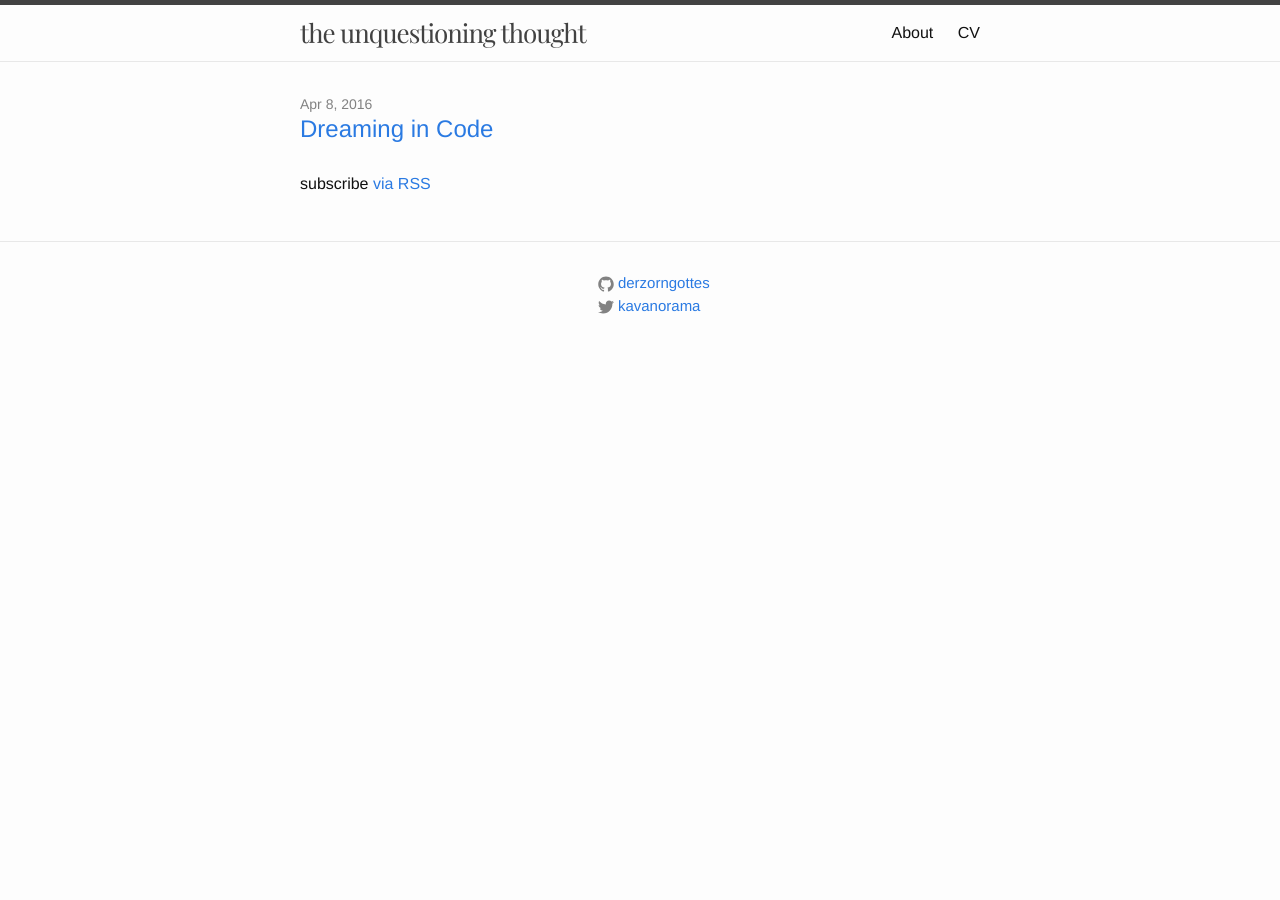
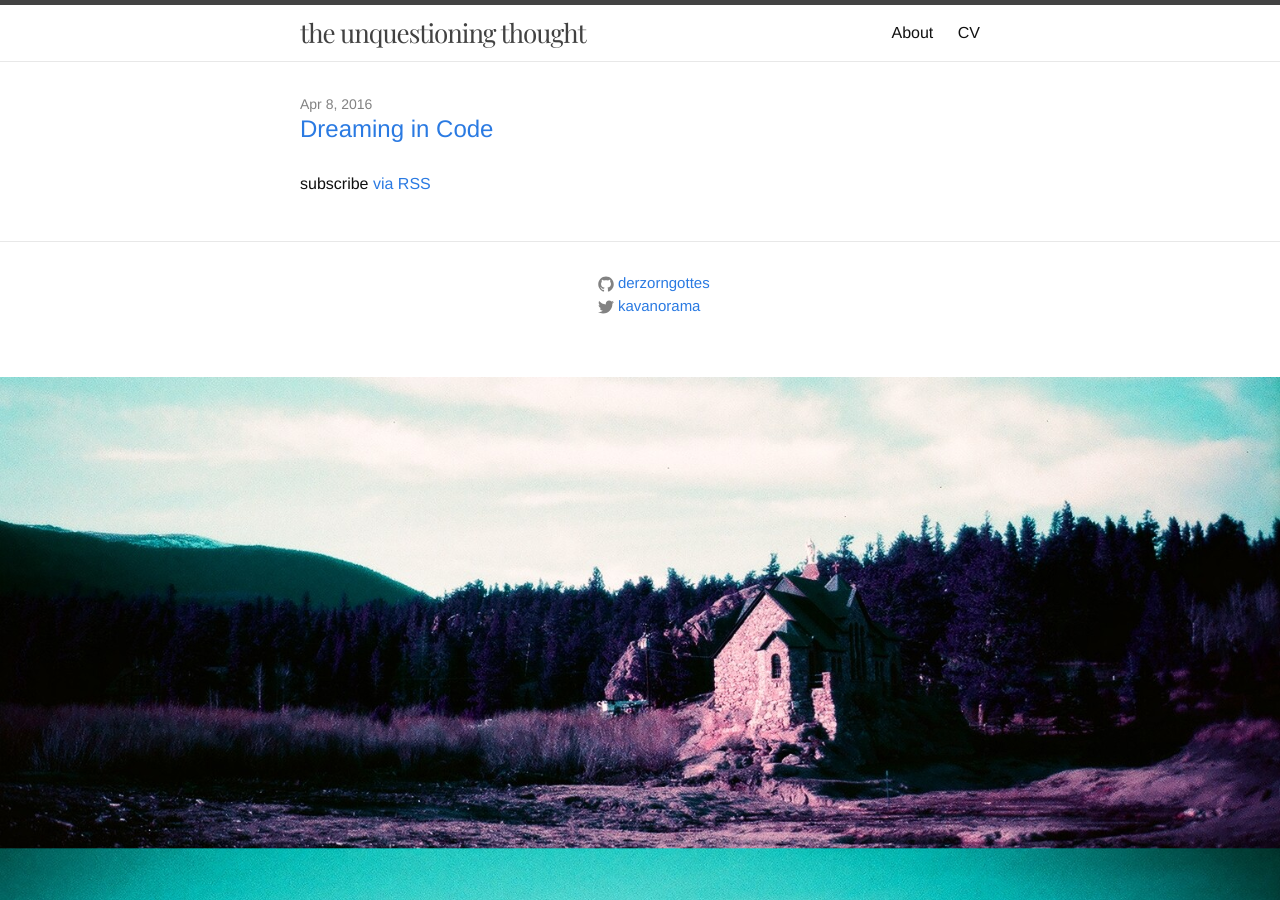
Before and after one commit to derzorngottes/deprecated-personal-site, a Jekyll site: the page built from index.html, in a window 1280 px wide. Built offline with Jekyll 4.4.1, drawn with Linux system fonts in a browser that asks for light colours.

Commit message:
Add bg image

```diff
--- a/_config.yml
+++ b/_config.yml
@@ -10,7 +10,7 @@ title: the unquestioning thought
 email:
 description: > # lit, tech, art, ai, etc
 baseurl: "" # the subpath of your site, e.g. /blog
-url: "http://el-rey.io" # the base hostname & protocol for your site
+url: "http://derzorngottes.com" # the base hostname & protocol for your site
 twitter_username: kavanorama
 github_username:  derzorngottes
 
--- a/_sass/_base.scss
+++ b/_sass/_base.scss
@@ -13,10 +13,20 @@ dl, dd, ol, ul, figure {
 /**
  * Basic styling
  */
+
+html {
+  background: url(../assets/background.jpg);
+  -webkit-background-size: cover;
+  -moz-background-size: cover;
+  -o-background-size: cover;
+  background-size: cover;
+}
+
+
 body {
     font: $base-font-weight #{$base-font-size}/#{$base-line-height} $base-font-family;
     color: $text-color;
-    background-color: $background-color;
+    //background-color: $background-color;
     -webkit-text-size-adjust: 100%;
     -webkit-font-feature-settings: "kern" 1;
     -moz-font-feature-settings: "kern" 1;
@@ -26,6 +36,7 @@ body {
 }
 
 
+$body-bg: transparent;
 
 /**
  * Set `margin-bottom` to maintain vertical rhythm
```
Also changed, not shown: assets/background.jpg (added), 1 other file.
